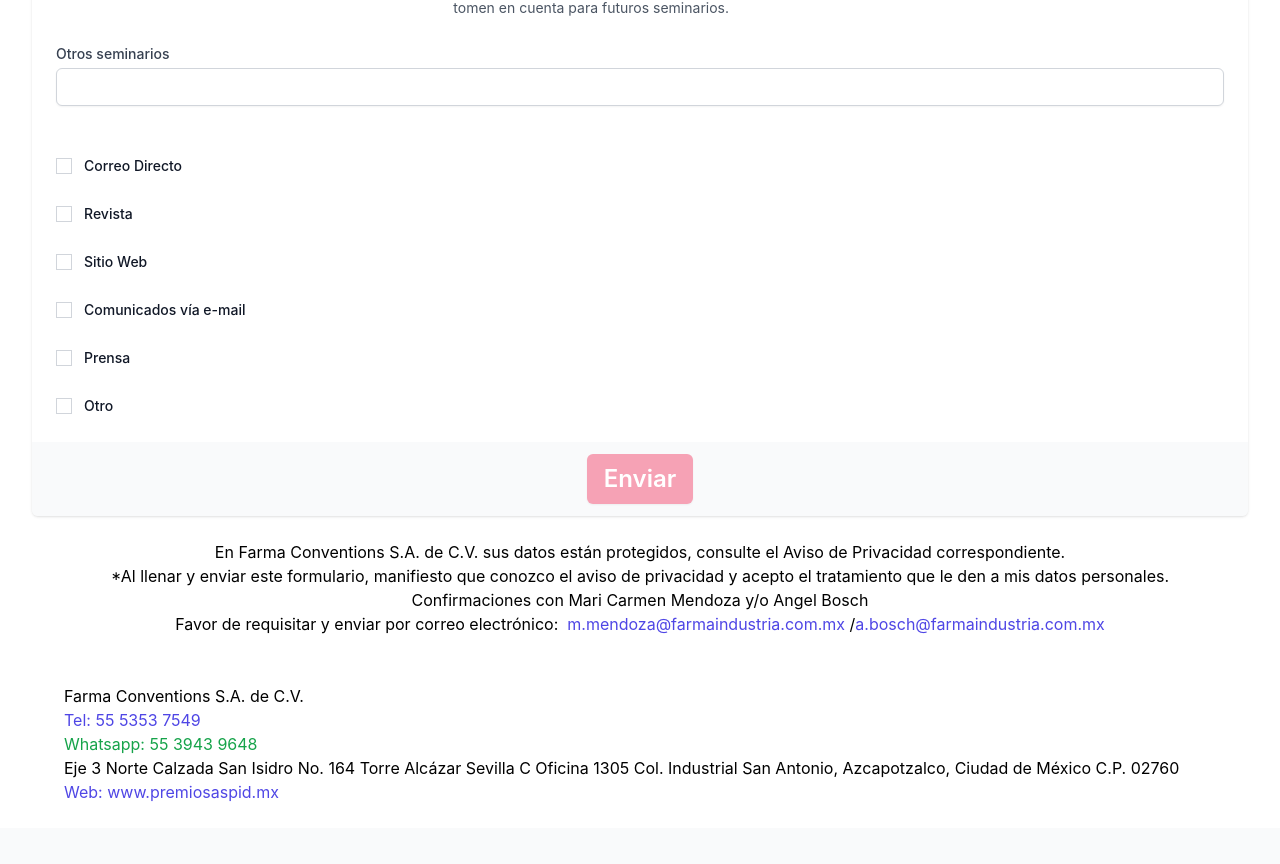
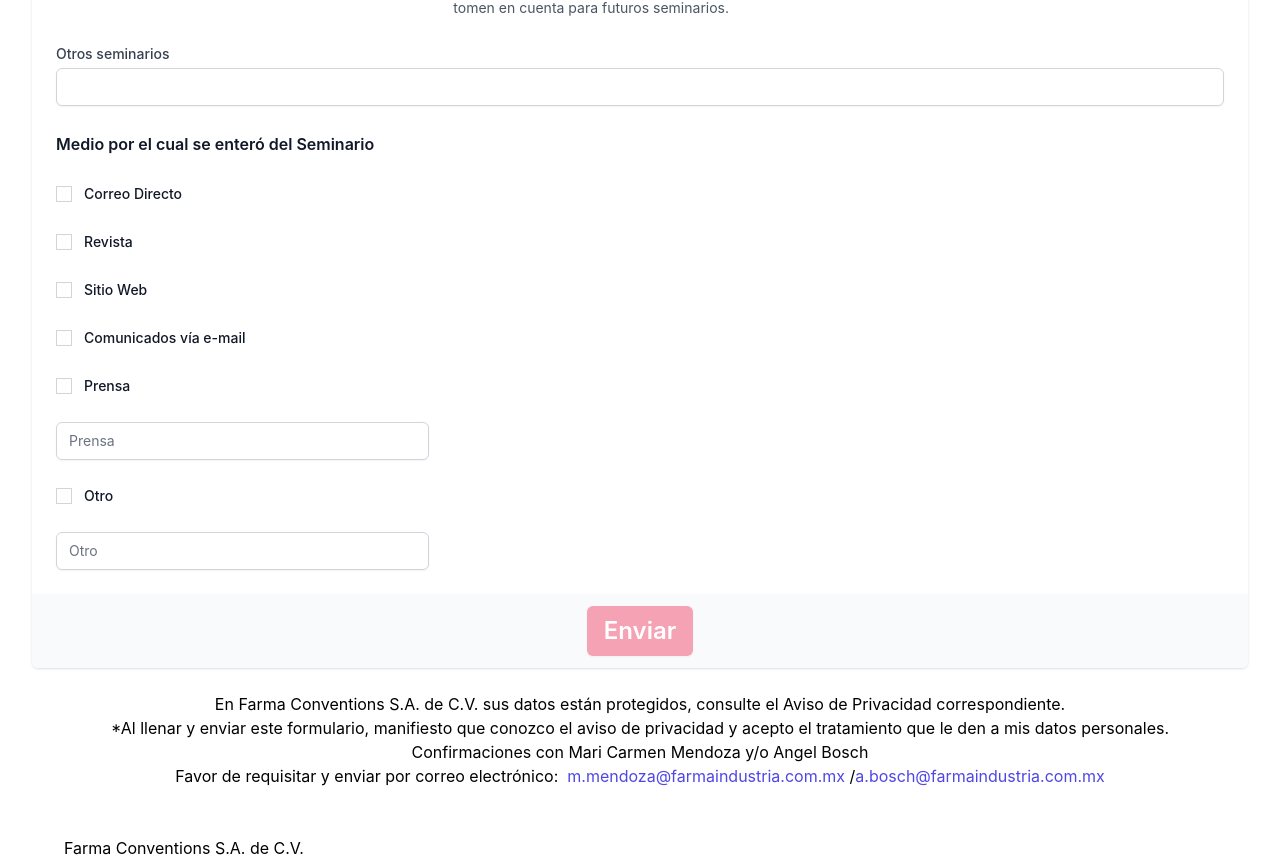
Before and after one commit to BurritoQuemado/subasta-preguntas-aspid, a React (Create React App) app in the folder subastas-stands-app/: page / in a window 1280 px wide. Shown: the part 2632-3496 px from the top of the page. Built offline with nearby package versions, Linux system fonts and the light colour scheme.

Commit message:
updated form

```diff
--- a/subastas-stands-app/src/components/registration-form/registration-form.jsx
+++ b/subastas-stands-app/src/components/registration-form/registration-form.jsx
@@ -28,7 +28,9 @@ function RegistrationForm () {
         web: false,
         mailing: false,
         press: false,
-        other: false
+        press_text: '',
+        other: false,
+        other_text: ''
     }
 
     const [formValues, setFormValues] = useState(initialValues);
@@ -81,7 +83,9 @@ function RegistrationForm () {
                     web: formValues.web,
                     mailing: formValues.mailing,
                     press: formValues.press,
-                    other: formValues.other
+                    press_text: formValues.press_text,
+                    other: formValues.other,
+                    other_text: formValues.other_text,
                 })
             })
             .then(response =>{
@@ -99,7 +103,7 @@ function RegistrationForm () {
                 console.log(response);
             })
         }
-    }, [formErrors, formValues, isSubmit])
+    }, [formErrors, formValues, isSubmit, initialValues])
 
     const validate = (values) => {
         const errors = {};
@@ -547,6 +551,7 @@ function RegistrationForm () {
                                 </label>
                             </div>
                             <fieldset name="found_about" onChange={handleChange}>
+                            <h2 className=" cols-span-6 text-base font-semibold leading-7 text-gray-900">Medio por el cual se enteró del Seminario</h2>
                                 <div className="mt-6 space-y-6">
                                 <div className="flex items-center gap-x-3">
                                     <input
@@ -603,6 +608,17 @@ function RegistrationForm () {
                                         Prensa
                                     </label>
                                 </div>
+                                <div className="lg:col-span-3">
+                                    <input
+                                        type="text"
+                                        name="press_text"
+                                        id="press_text"
+                                        placeholder="Prensa"
+                                        onChange={handleChange}
+                                        className="mt-1 block w-full rounded-md border-gray-300 shadow-sm focus:border-principal focus:ring-principal sm:text-sm"
+                                    />
+                                </div>
+
                                 <div className="flex items-center gap-x-3">
                                     <input
                                     id="push-other"
@@ -613,6 +629,16 @@ function RegistrationForm () {
                                     <label htmlFor="push-other" className="block text-sm font-medium leading-6 text-gray-900">
                                         Otro
                                     </label>
+                                </div>
+                                <div className="lg:col-span-3">
+                                    <input
+                                        type="text"
+                                        name="other_text"
+                                        id="other_text"
+                                        placeholder="Otro"
+                                        onChange={handleChange}
+                                        className="mt-1 block w-full rounded-md border-gray-300 shadow-sm focus:border-principal focus:ring-principal sm:text-sm"
+                                    />
                                 </div>
                                 </div>
                             </fieldset>
```
